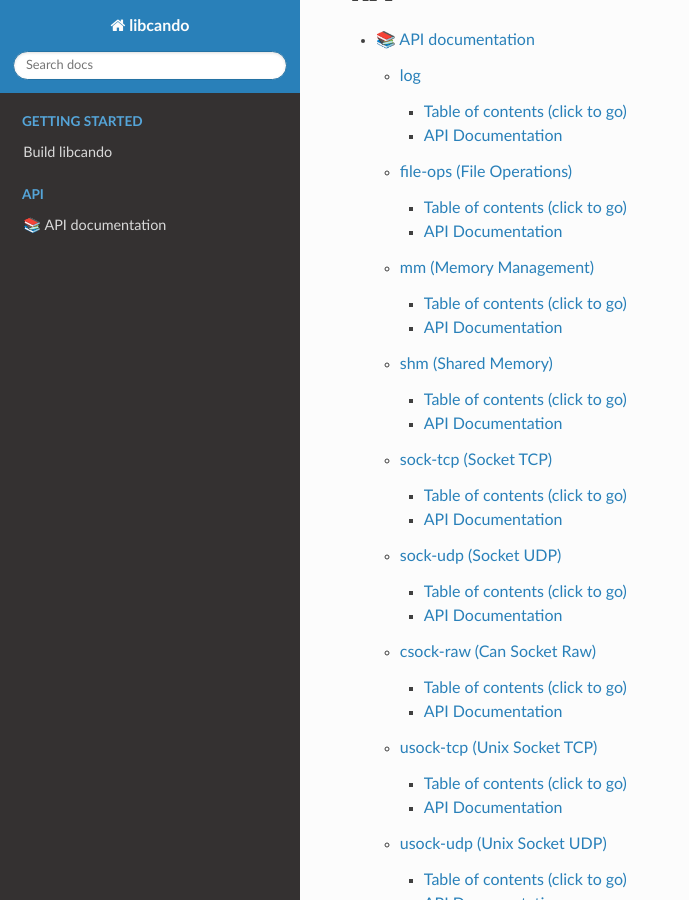
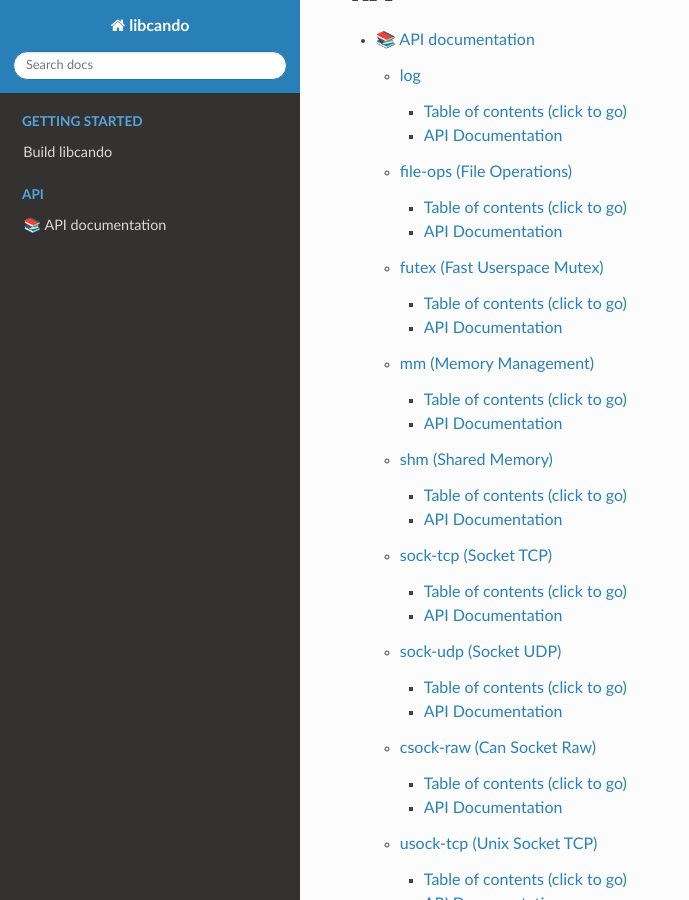
Before and after one commit to under-view/libcando, a Sphinx documentation site: the page built from docs/index.rst, in a window 1280 px wide and 900 px high, scrolled down 360 px. Shown: the whole window, without its empty margins (0-689 px from the left). Built offline with Sphinx 7.4.7 and the Read the Docs theme 3.1.0, drawn with Linux system fonts in a browser that asks for light colours; formulas are drawn with MathJax 3; some of the changed lines change nothing that is shown.

Commit message:
docs: add futex interface
Signed-off-by: Vincent Davis Jr <vince@underview.tech>

```diff
--- a/docs/api.rst
+++ b/docs/api.rst
@@ -7,6 +7,7 @@
 
 	log
 	file-ops
+	futex
 	mm
 	shm
 	sock-tcp
--- /dev/null
+++ b/docs/futex.rst
@@ -0,0 +1,103 @@
+.. default-domain:: C
+
+futex (Fast Userspace Mutex)
+============================
+
+Header: cando/futex.h
+
+Table of contents (click to go)
+~~~~~~~~~~~~~~~~~~~~~~~~~~~~~~~
+
+======
+Macros
+======
+
+=====
+Enums
+=====
+
+======
+Unions
+======
+
+=======
+Structs
+=======
+
+=========
+Functions
+=========
+
+1. :c:func:`cando_futux_lock`
+#. :c:func:`cando_futex_unlock`
+#. :c:func:`cando_futex_unlock_force`
+
+API Documentation
+~~~~~~~~~~~~~~~~~
+
+================
+cando_futex_lock
+================
+
+.. c:function:: void cando_futex_lock(cando_atomic_u32 *fux);
+
+| Atomically updates futex value to the locked state.
+| If value can't be changed inform kernel that a
+| process needs to be put to sleep. Sets errno to
+| `EINTR`_ if a call to :c:func:`cando_futex_unlock_force`
+| is made.
+
+	.. list-table::
+		:header-rows: 1
+
+		* - Param
+	          - Decription
+		* - fux
+		  - | Pointer to 32-bit integer storing futex.
+
+=========================================================================================================================================
+
+==================
+cando_futex_unlock
+==================
+
+.. c:function:: void cando_futex_unlock(cando_atomic_u32 *fux);
+
+| Atomically update futex value to the unlocked state.
+| Then inform kernel to wake up all processes/threads
+| watching the futex.
+
+	.. list-table::
+		:header-rows: 1
+
+		* - Param
+	          - Decription
+		* - fux
+		  - | Pointer to 32-bit integer storing futex.
+
+=========================================================================================================================================
+
+========================
+cando_futex_unlock_force
+========================
+
+.. c:function:: void cando_futex_unlock_force(cando_atomic_u32 *fux);
+
+| Atomically update futex value to the force unlocked state.
+| Then inform kernel to wake up all processes/threads
+| watching the futex. When force unlocking if a
+| process/thread is waiting on the lock. Process/thread
+| will exit setting errno to `EINTR`_. Recommended to use
+| function in a signal handler.
+
+	.. list-table::
+		:header-rows: 1
+
+		* - Param
+	          - Decription
+		* - fux
+		  - | Pointer to 32-bit integer storing futex.
+
+=========================================================================================================================================
+
+.. _EINTR: https://man7.org/linux/man-pages/man3/errno.3.html
```
Also changed, not shown: 1 other file.
